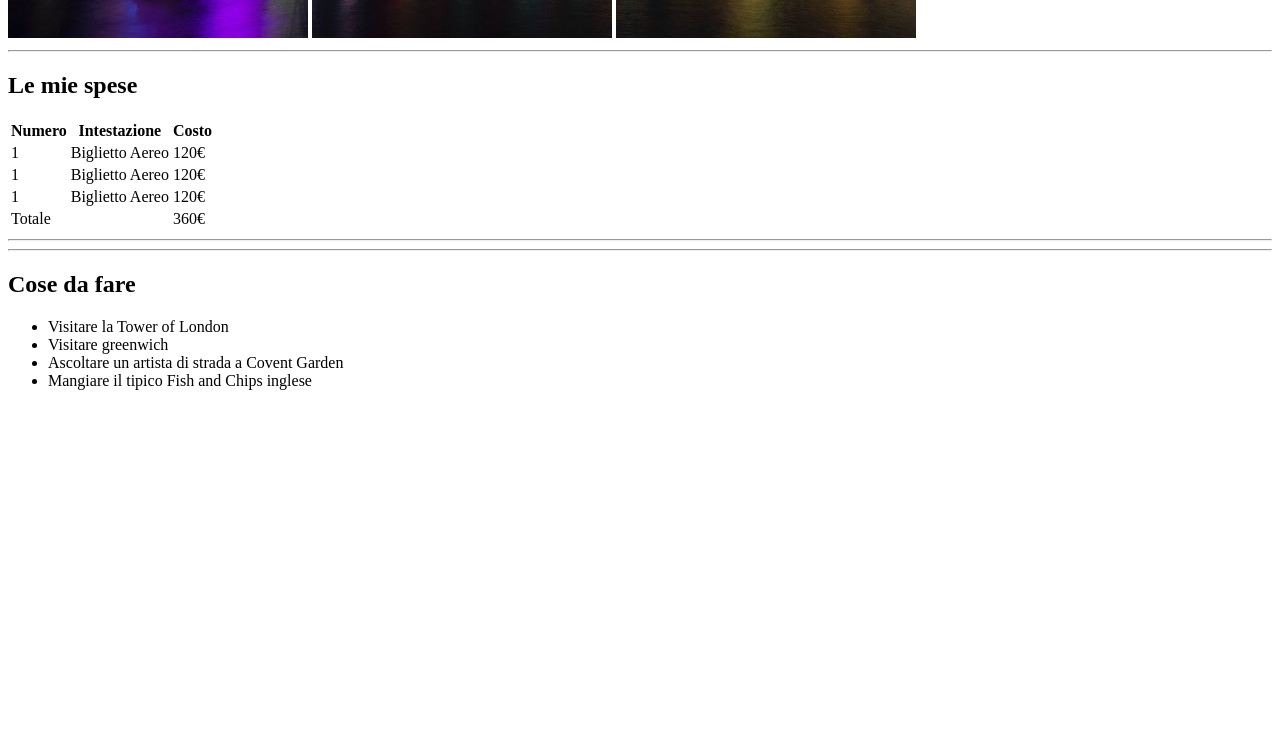
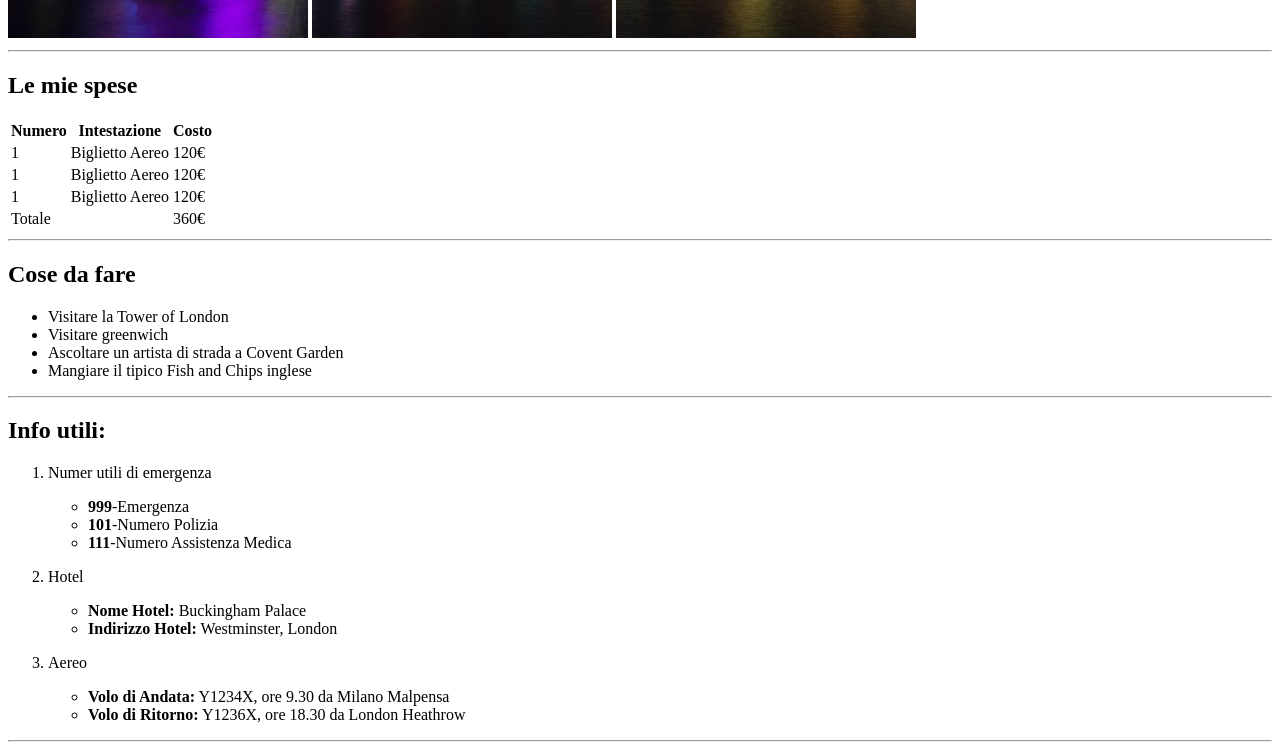
Before and after one commit to AndVig/html-london-trip, a plain HTML site: page index.html in a window 1280 px wide. Shown: the part 642-1392 px from the top of the page. Before the commit the page ends 1048 px from the top, so only its background shows below. Drawn offline with Linux system fonts and the light colour scheme.

Commit message:
Fine Esercizio

```diff
--- a/index.html
+++ b/index.html
@@ -53,10 +53,9 @@
         </tfoot>
     </table>
     <hr>
-    <hr>
     </div>
 
-    <!-- TERZA SEZIONE CON ELENCO -->
+    <!-- TERZA SEZIONE CON ELENCO 1 -->
     <div>
         <h2>Cose da fare</h2>
         <ul>
@@ -66,6 +65,34 @@
             <li>Mangiare il tipico Fish and Chips inglese</li>
         </ul>
     </div>
+    <hr>
+    <!-- QUARTA SEZIONE CON ELENCO 2 -->
 
+    <div>
+        <h2>Info utili:</h2>
+        <ol>
+            <li> <p>Numer utili di emergenza</p>
+                <ul>
+                    <li><strong>999</strong>-Emergenza</li>
+                    <li><strong>101</strong>-Numero Polizia</li>
+                    <li><strong>111</strong>-Numero Assistenza Medica</li>
+
+                </ul>
+            </li>
+            <li><p>Hotel</p>
+                <ul>
+                    <li><strong>Nome Hotel:</strong> Buckingham Palace</li>
+                    <li><strong>Indirizzo Hotel:</strong> Westminster, London</li>
+                </ul>
+            </li>
+            <li><p>Aereo</p>
+                <ul>
+                    <li><strong>Volo di Andata:</strong> Y1234X, ore 9.30 da Milano Malpensa</li>
+                    <li><strong>Volo di Ritorno:</strong> Y1236X, ore 18.30 da London Heathrow</li>
+                </ul>
+            </li>
+        </ol>
+    </div>
+<hr>
 </body>
 </html>
```
